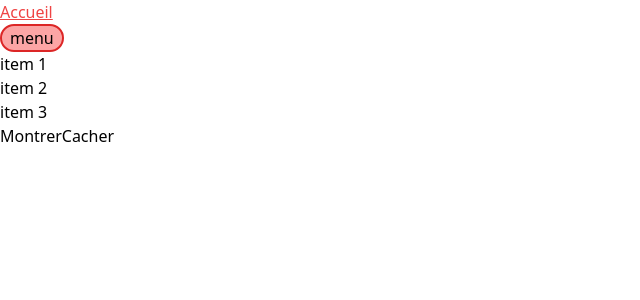
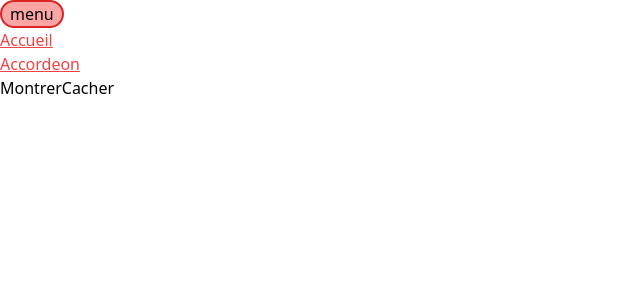
Before and after one commit to MMI-SAE-203/r213-2024-pracht-tp1-chloe-vincent03, a Vue app: page / in a window 1280 px wide. Both pictures are taken after a click on the button "menu". Shown: the top 300 px of the page, without its empty margins (0-640 px from the left). Built offline with nearby package versions, Linux system fonts and the light colour scheme.

Commit message:
création de la page accordeon et liens dans le menu

```diff
--- a/src/App.vue
+++ b/src/App.vue
@@ -11,13 +11,6 @@ const menuIsOpen = ref(false)
 
 <template>
   <header>
-    <nav>
-      <ul>
-        <li>
-          <RouterLink to="/" class="text-red-500 underline"> Accueil </RouterLink>
-        </li>
-      </ul>
-    </nav>
     <button
     aria-controls="mainNav"
     aria-expanded="true"
@@ -35,9 +28,8 @@ const menuIsOpen = ref(false)
   >
   <nav id="mainNav" v-show="menuIsOpen">
     <ul>
-      <li><a href="#">item 1</a></li>
-      <li><a href="#">item 2</a></li>
-      <li><a href="#">item 3</a></li>
+      <li><RouterLink to="/" class="text-red-500 underline"> Accueil </RouterLink></li>
+      <li><RouterLink to="/accordeon" class="text-red-500 underline"> Accordeon </RouterLink></li>
     </ul>
   </nav>
 </Transition>
--- /dev/null
+++ b/src/pages/accordeon.vue
@@ -0,0 +1,12 @@
+<script setup lang="ts">
+//
+import { ref } from 'vue';
+
+const maVar = ref(false)
+console.log('maVar:', maVar.value)
+
+</script>
+
+<template>
+  <h1>Accordeon</h1>
+</template>
```
